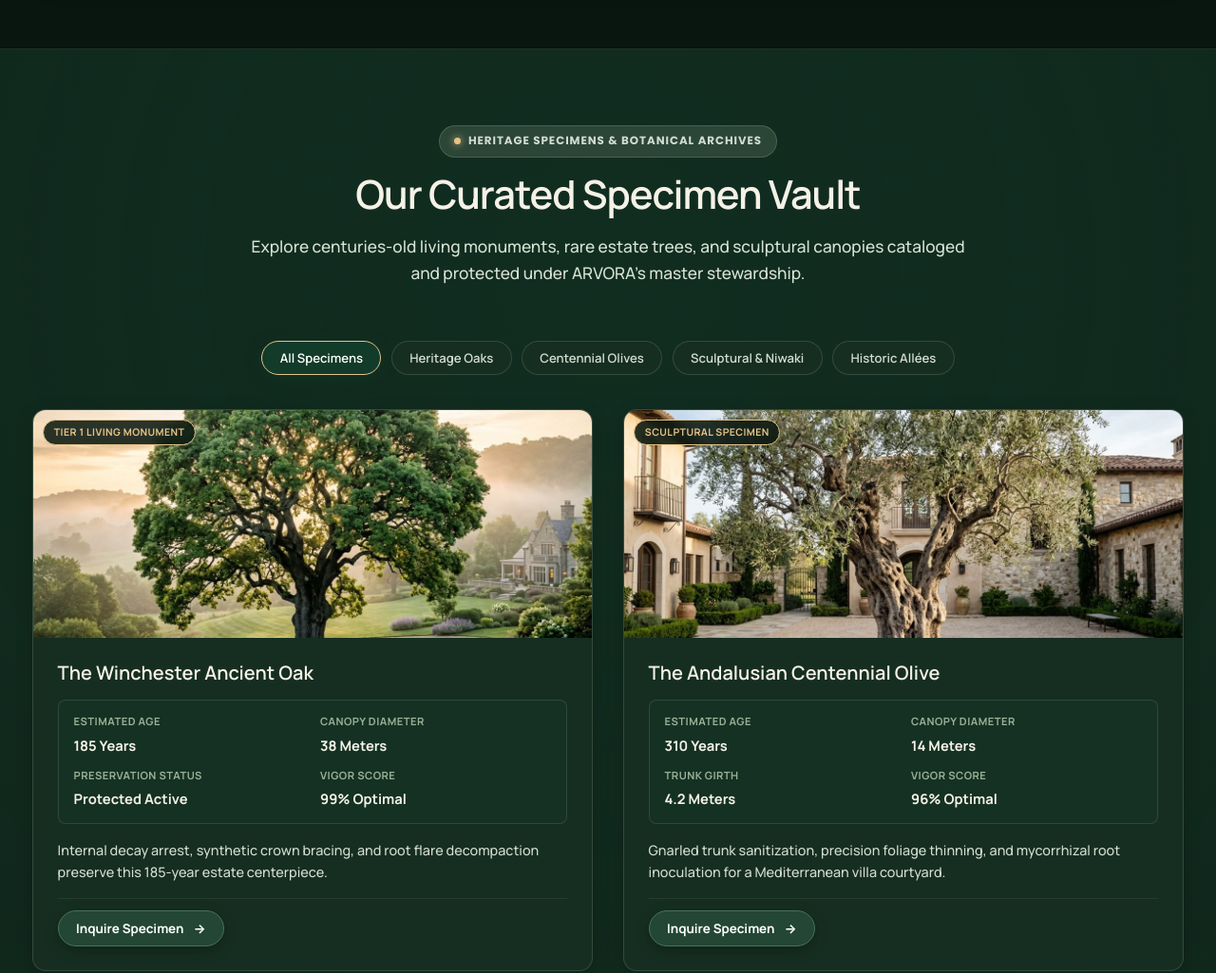
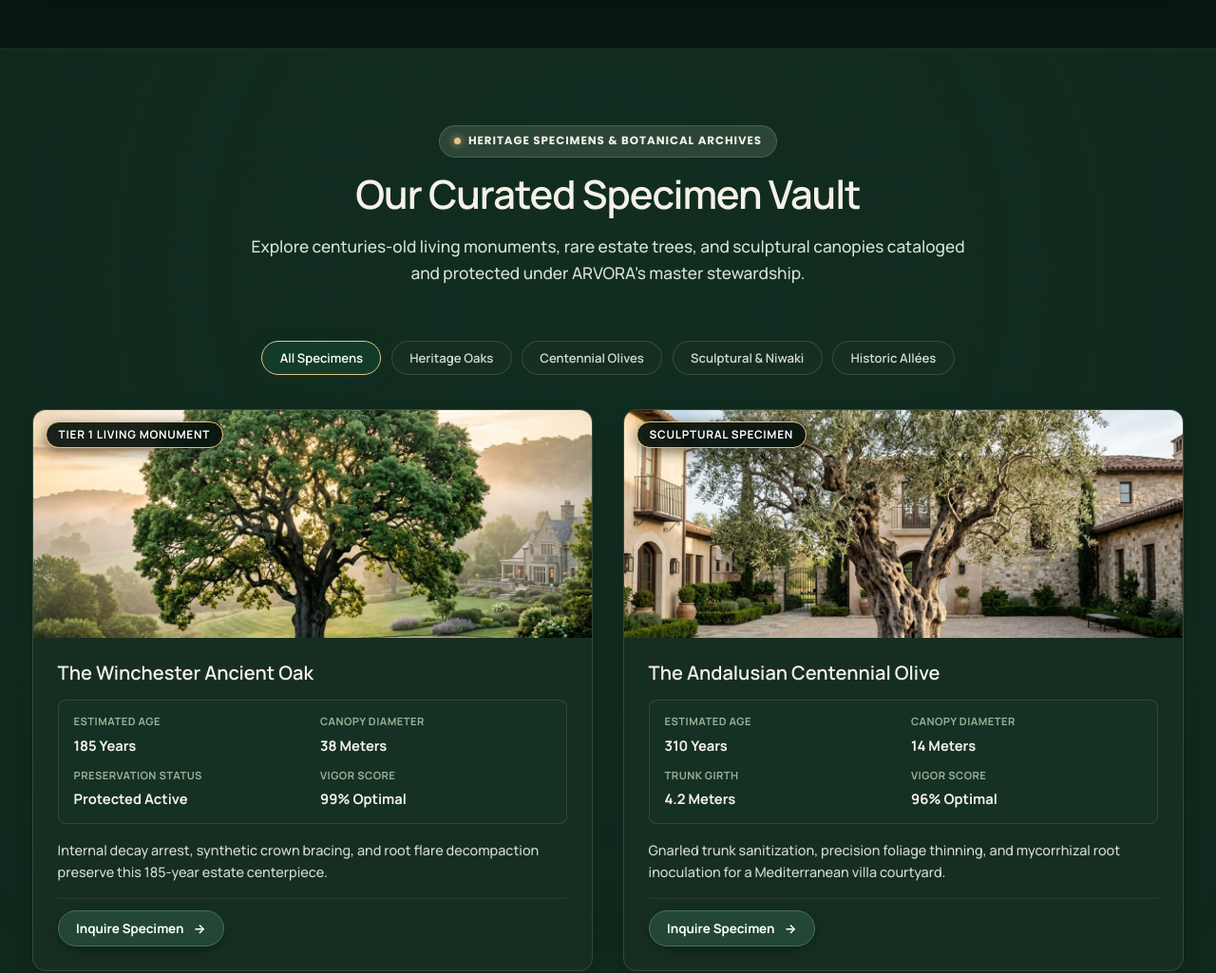
Before and after one commit to kirankumarmedicharla99-sketch/TreeTrimmimg-arborist-services, a plain HTML site: page home2.html in a window 1280 px wide. Shown: the part 2500-3525 px from the top of the page at 95% size. Drawn offline with Linux system fonts and the light colour scheme.

Commit message:
Add files via upload

```diff
--- a/home2.css
+++ b/home2.css
@@ -1152,6 +1152,11 @@
   margin-right: auto;
 }
 
+.curated-vault-section .badge-pill .badge-text {
+  color: var(--text-primary);
+  font-weight: 700;
+}
+
 /* Light Mode: Curated Specimen Vault high contrast */
 [data-theme="light"] .curated-vault-section {
   background: radial-gradient(circle at 50% 10%, rgba(18, 59, 42, 0.05) 0%, transparent 70%),
@@ -1222,6 +1227,18 @@
 
 [data-theme="light"] .curated-vault-section .vault-desc {
   color: #2F4A38 !important;
+}
+
+[data-theme="light"] .curated-vault-section .vault-badge-tier,
+[data-theme="light"] .vault-badge-tier {
+  background: rgba(255, 255, 255, 0.96) !important;
+  backdrop-filter: blur(10px) !important;
+  -webkit-backdrop-filter: blur(10px) !important;
+  border: 1.5px solid #123B2A !important;
+  color: #123B2A !important;
+  font-weight: 800 !important;
+  box-shadow: 0 4px 14px rgba(0, 0, 0, 0.16), 0 1px 4px rgba(18, 59, 42, 0.1) !important;
+  text-shadow: none !important;
 }
 
 .vault-filter-bar {
@@ -1295,24 +1312,34 @@
 
 .vault-badge-tier {
   position: absolute;
-  top: 0.65rem;
-  left: 0.65rem;
-  background: rgba(8, 22, 15, 0.86);
-  backdrop-filter: blur(8px);
-  border: 1px solid var(--accent-gold);
-  color: var(--accent-gold);
-  font-size: 0.66rem;
+  top: 0.8rem;
+  left: 0.8rem;
+  display: inline-flex;
+  align-items: center;
+  justify-content: center;
+  gap: 0.4rem;
+  background: rgba(6, 18, 12, 0.92);
+  backdrop-filter: blur(10px);
+  -webkit-backdrop-filter: blur(10px);
+  border: 1.5px solid var(--accent-gold, #E5C388);
+  color: #FFFFFF;
+  font-family: var(--font-heading);
+  font-size: 0.74rem;
   font-weight: 700;
   text-transform: uppercase;
-  letter-spacing: 0.04em;
-  padding: 0.25rem 0.65rem;
+  letter-spacing: 0.06em;
+  line-height: 1.2;
+  padding: 0.35rem 0.8rem;
   border-radius: var(--radius-pill);
-  z-index: 2;
+  z-index: 3;
+  box-shadow: 0 4px 14px rgba(0, 0, 0, 0.5), 0 0 10px rgba(229, 195, 136, 0.15);
+  text-shadow: 0 1px 2px rgba(0, 0, 0, 0.8);
+  white-space: nowrap;
 }
 
 [dir="rtl"] .vault-badge-tier {
   left: auto;
-  right: 0.65rem;
+  right: 0.8rem;
 }
 
 .vault-card-body {
```
